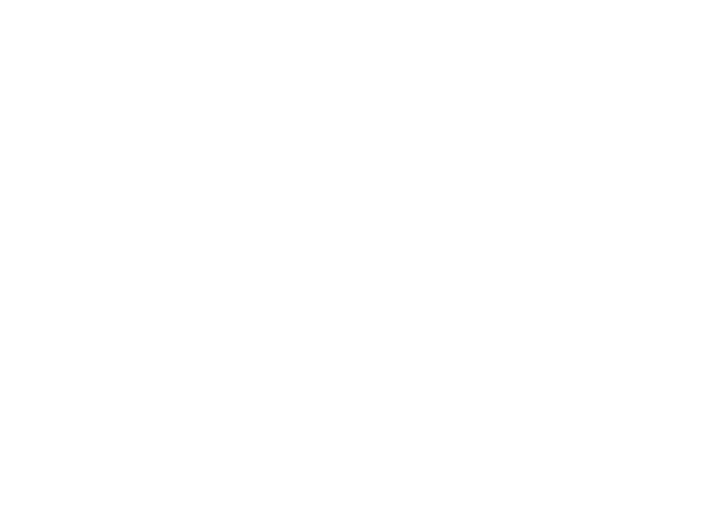
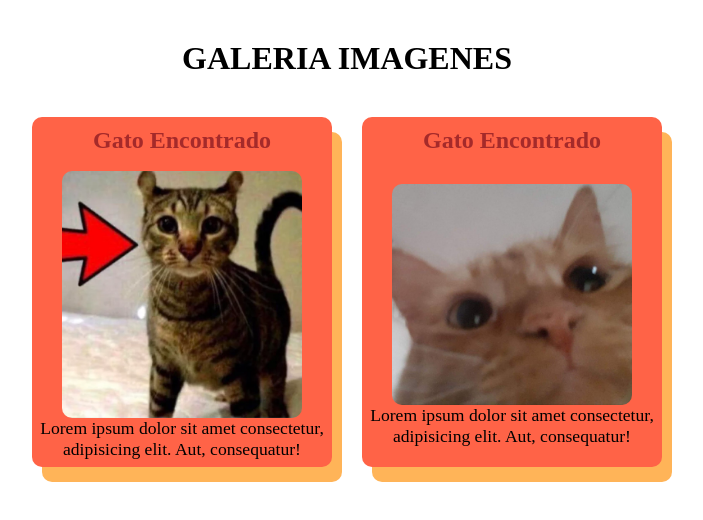
Before and after one commit to AlvaroSaGit/flexbox-c, a plain HTML site: page 3.GaleriaImagenes/index.html in a window 1280 px wide. Shown: the whole page, without its empty margins (293-996 px from the left). Drawn offline with Linux system fonts and the light colour scheme.

Commit message:
Realizado el punto 3 de galeria

```diff
--- a/3.GaleriaImagenes/Estilos.css
+++ b/3.GaleriaImagenes/Estilos.css
@@ -3,3 +3,51 @@
     margin: 0;
     box-sizing: border-box;
 }
+
+/*Contenido principal*/
+.main{
+    display: flex;
+    flex-flow: column;
+    align-items: center;
+}
+
+.contenedor{
+    display: flex;
+    gap: 30px;
+}
+
+.contenedor__tarjetas{
+    display: flex;
+    flex-wrap: wrap;
+    justify-content: center;
+}
+
+.contenedor__tarjetas{
+    width: 300px;
+    background-color: tomato;
+    height: 350px;
+    border-radius: 10px;
+    box-shadow: 10px 15px rgb(255, 180, 88);
+    text-align: center;
+}
+
+.titulo{
+    margin: 40px;
+    font-weight: bold;
+}
+
+.Tarjetas__titulo{
+    margin: 10px;
+    color: brown;
+}
+
+.Tarjetas__texto{
+    font-size: 1.1rem;
+    color: black;
+}
+
+.imagen{
+    width: 80%;
+    border-radius: 10px;
+    object-fit: cover;
+}
--- a/3.GaleriaImagenes/index.html
+++ b/3.GaleriaImagenes/index.html
@@ -8,7 +8,19 @@
 </head>
 <body>
     <div class="main">
-        <div class="main__tarjetas"></div>
+        <h1 class="titulo">GALERIA IMAGENES</h1>
+        <div class="contenedor">
+            <div class="contenedor__tarjetas">
+                <h2 class="Tarjetas__titulo">Gato Encontrado</h2>
+                <img src="Imagenes/gato.webp" alt="" class="imagen">
+                <p class="Tarjetas__texto">Lorem ipsum dolor sit amet consectetur, adipisicing elit. Aut, consequatur!</p>
+            </div>
+            <div class="contenedor__tarjetas">
+                <h2 class="Tarjetas__titulo">Gato Encontrado</h2>
+                <img src="Imagenes/Gatojpg.jpg" alt="" class="imagen">
+                <p class="Tarjetas__texto">Lorem ipsum dolor sit amet consectetur, adipisicing elit. Aut, consequatur!</p>
+            </div>
+        </div>
     </div>
 </body>
 </html>
```
Also changed, not shown: 3.GaleriaImagenes/Imagenes/Gatojpg.jpg (added).
